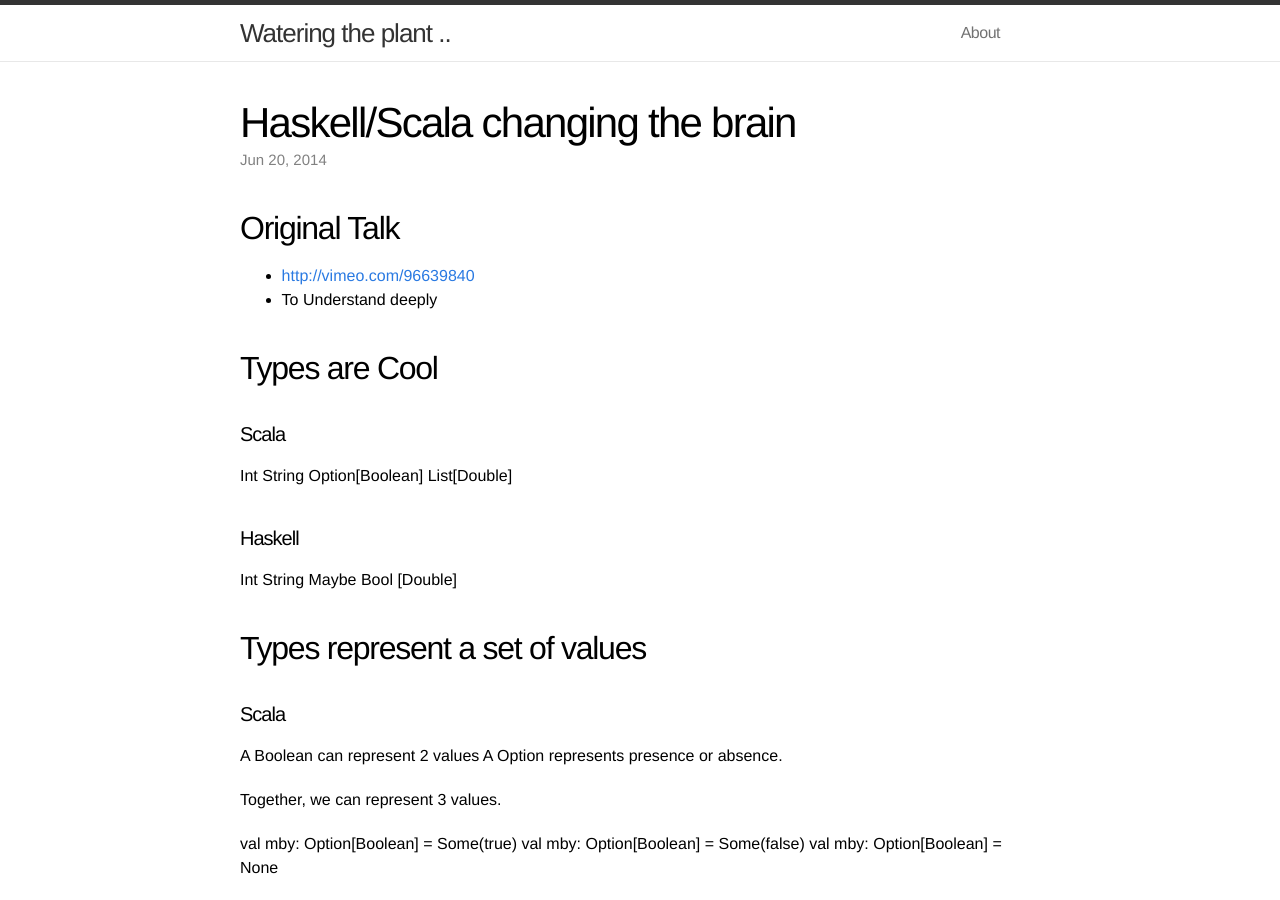
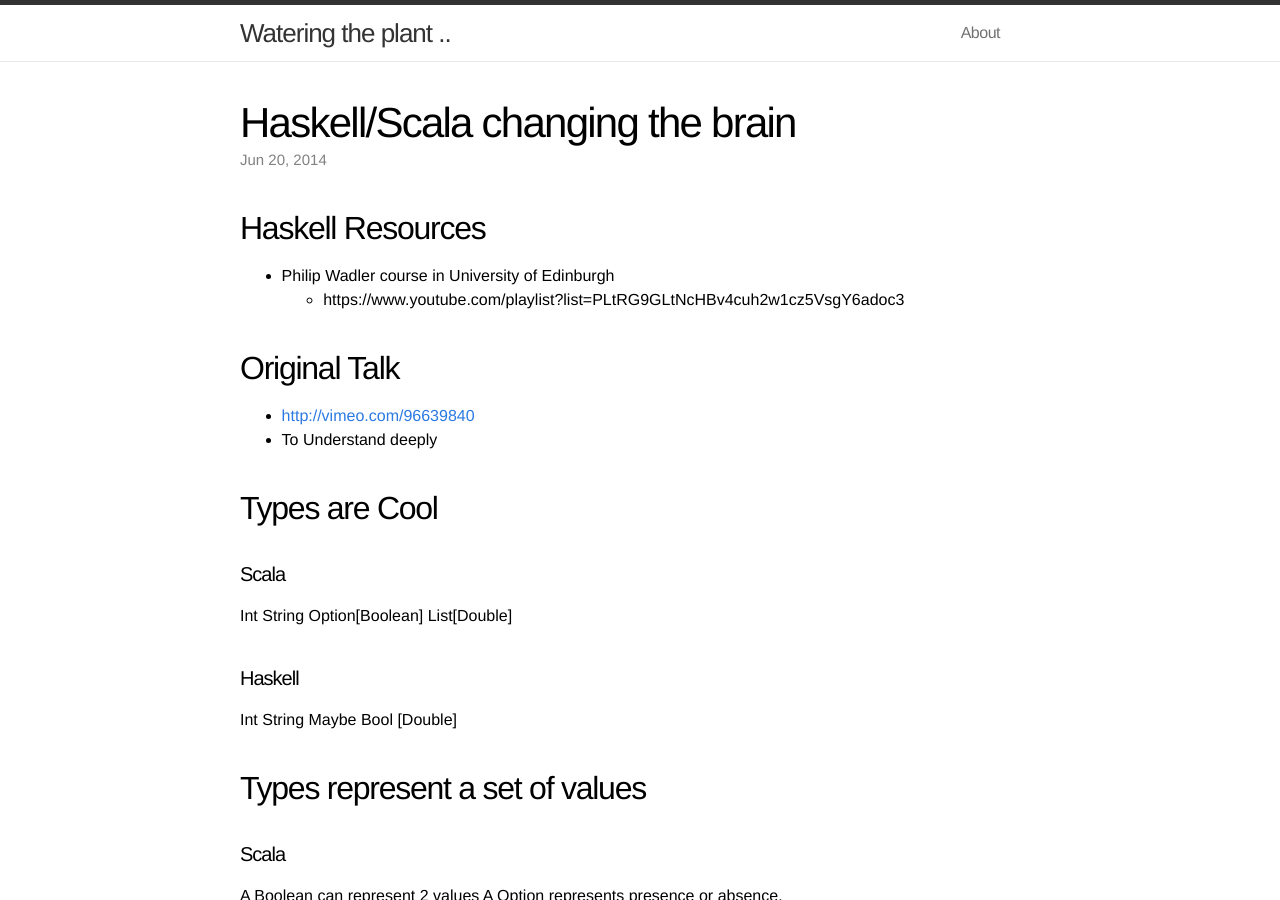
Before and after one commit to kscraja/kscraja.github.io, a Jekyll site: the page built from _posts/2014-06-20-haskell-changing-the-brain.md, in a window 1280 px wide and 900 px high. Built offline with Jekyll 4.4.1, drawn with Linux system fonts in a browser that asks for light colours.

Commit message:
added philip wadler course' url

```diff
--- a/_posts/2014-06-20-haskell-changing-the-brain.md
+++ b/_posts/2014-06-20-haskell-changing-the-brain.md
@@ -4,6 +4,11 @@ date: 2014-06-20
 layout: post
 categories: tech talk
 ---
+
+## Haskell Resources
+
+* Philip Wadler course in University of Edinburgh
+    - https://www.youtube.com/playlist?list=PLtRG9GLtNcHBv4cuh2w1cz5VsgY6adoc3
 
 ## Original Talk
 * <http://vimeo.com/96639840>
```
